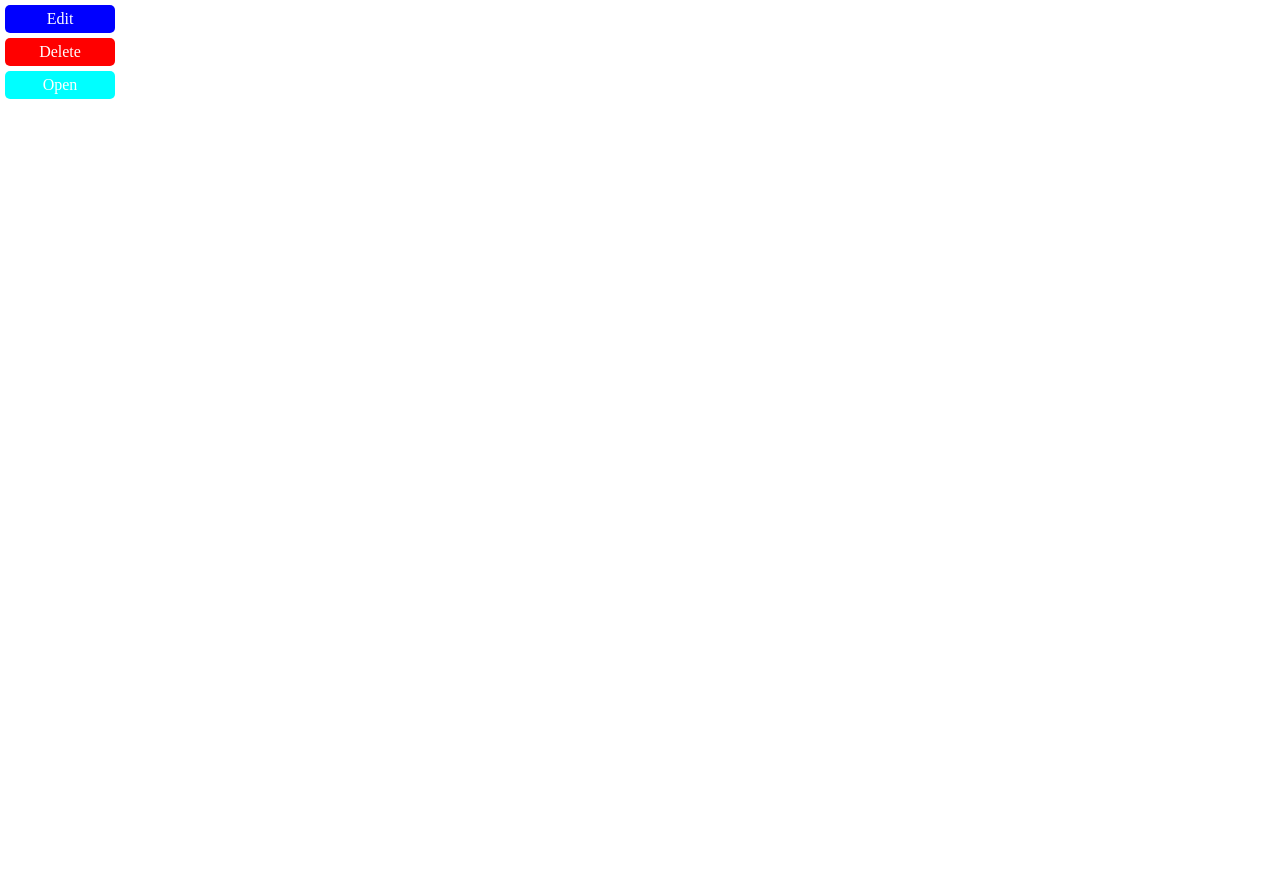
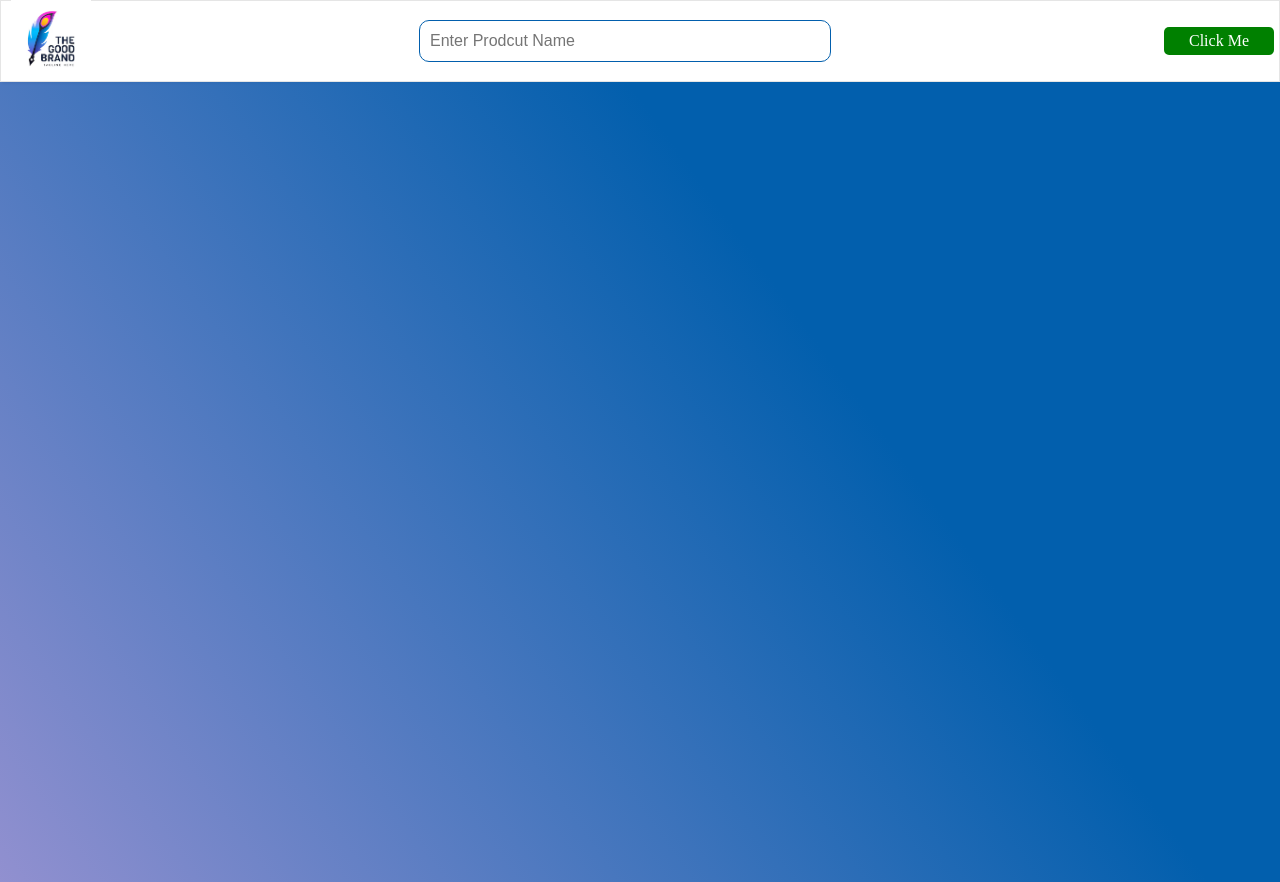
Before and after one commit to mynameiseswar/shopping-cart-1, an Angular app: page / in a window 1280 px wide. Before the commit the page ends 800 px from the top, so only its background shows below. Built offline with nearby package versions, Linux system fonts and the light colour scheme.

Commit message:
Header Component

```diff
--- a/src/app/app.component.html
+++ b/src/app/app.component.html
@@ -1,22 +1,4 @@
-
-
-
-
-<app-my-button [type]="'edit'" [title]="'Edit'" [className]="'app-blue'" (buttonClicked)="appButtonClicked($event)"></app-my-button>
-<app-my-button [type]="'delete'" [title]="'Delete'" [className]="'app-red'" (buttonClicked)="appButtonClicked($event)"></app-my-button>
-<app-my-button [type]="'open'" [title]="'Open'" [className]="'app-cyan'" (buttonClicked)="appButtonClicked($event)"></app-my-button>
-
-
-
-
-<!-- <button class="app-button">
-    Click Me
-</button>
-
-<button class="app-button">
-    Click Me
-</button>
-
-<button class="app-button">
-    Click Me
-</button> -->
+<section>
+  <app-header></app-header>
+  <section class="body-color"></section>
+</section>
--- a/src/app/app.component.scss
+++ b/src/app/app.component.scss
@@ -25,3 +25,11 @@
 .default{
     background-color: #000000;
 }
+
+
+
+.body-color{
+  height: 100vh;
+  background: rgb(2,95,173);
+background: linear-gradient(234deg, rgba(2,95,173,1) 35%, rgba(67,65,174,0.5858718487394958) 100%);
+}
--- a/src/app/app.component.ts
+++ b/src/app/app.component.ts
@@ -4,6 +4,8 @@ import { RouterOutlet } from '@angular/router';
 import { FullNamePipe } from './utils/pipe/full-name.pipe';
 import { SalaryPipe } from './utils/pipe/salary.pipe';
 import { MyButtonComponent } from './core-components/my-button/my-button.component';
+import { AppHeaderComponent } from './core-components/app-header/app-header.component';
+import { FontAwesomeModule } from '@fortawesome/angular-fontawesome';
 
 export interface IStudent{
   name: string,
@@ -17,71 +19,19 @@ export interface IStudent{
 @Component({
   selector: 'app-root',
   standalone: true,
-  imports: [RouterOutlet, CommonModule, FullNamePipe, SalaryPipe, MyButtonComponent],
+  imports: [
+    RouterOutlet,
+    CommonModule,
+    FullNamePipe,
+    SalaryPipe,
+    MyButtonComponent,
+    AppHeaderComponent
+  ],
   templateUrl: './app.component.html',
   styleUrl: './app.component.scss'
 })
 export class AppComponent {
 
-
-
-
-  employeList = [
-
-    {
-      firstName: 'Raju',
-      lastName: 'K',
-      salary: 200,
-    },
-    {
-      firstName: 'Siva',
-      lastName: 'K',
-      salary: 140,
-    },
-    {
-      firstName: 'Venkat',
-      lastName: 'B',
-      salary: 1000,
-    },
-    {
-      firstName: 'Bhanu',
-      lastName: 'P',
-      salary: 300,
-    },
-    {
-      firstName: 'Manu',
-      lastName: 'A',
-      salary: 100,
-    },
-    {
-      firstName: 'Prasad',
-      lastName: 'T',
-      salary: 100,
-    },
-  ]
-
-
   constructor(){}
 
-
-
-
-  // totalAmount = 1.1234567;
-
-  // todayDate = new Date();
-
-
-  boxStatus = false;
-
-
-  showMeBox(){
-    this.boxStatus = !this.boxStatus;
-  }
-
-
-  appButtonClicked(e: string){
-    //console.log("App Button Got Clicked.................");
-
-    console.log(e)
-  }
 }
--- /dev/null
+++ b/src/app/core-components/app-header/app-header.component.html
@@ -0,0 +1,18 @@
+
+<header>
+  <section class="logo-continaer">
+    <figure>
+      <img src="../assets/app-images/logo.avif" height="80px" alt="app-logo"/>
+    </figure>
+  </section>
+  <section class="global-search-container">
+    <input type="text" placeholder="Enter Prodcut Name" />
+  </section>
+  <section class="menu-contianer">
+   <nav>
+    <section class="menu-items">
+      <app-my-button></app-my-button>
+    </section>
+   </nav>
+  </section>
+</header>
--- /dev/null
+++ b/src/app/core-components/app-header/app-header.component.scss
@@ -0,0 +1,37 @@
+
+$brandGray: #E5E5E5;
+$drakGray: #CCCCCC;
+
+$barndPrimary: #fa21d3;
+$brandSecoundary: #025fad;
+$brandTertiary: #4341ae;
+
+
+
+header{
+  display: flex;
+  flex-direction: row;
+  justify-content: space-between;
+  align-items: center;
+  height: 80px;
+  border: 1px solid $brandGray;
+  box-shadow: 2px 2px 2px  $brandGray;
+}
+
+
+.logo-continaer{
+  margin-left: 10px;
+}
+.global-search-container{
+  input[type=text]{
+    width: 400px;
+    height: 40px;
+    border:1px solid  $brandSecoundary;
+    color: $barndPrimary;
+    border-radius: 10px;
+    padding-left: 10px;
+    font-size: 16px;
+    outline: none;
+  }
+}
+.menu-contianer{}
--- a/src/app/core-components/my-button/my-button.component.ts
+++ b/src/app/core-components/my-button/my-button.component.ts
@@ -14,7 +14,6 @@ export class MyButtonComponent {
 
 
   @Input('title') buttonTitle: string = 'Click Me';
-
   @Input('className') className: string ='';
   @Input() type!: string;
 
```
Also changed, not shown: src/app/core-components/app-header/app-header.component.ts (added, +17 -0 lines), 1 other file (tests, documents, lock files or other folders).
